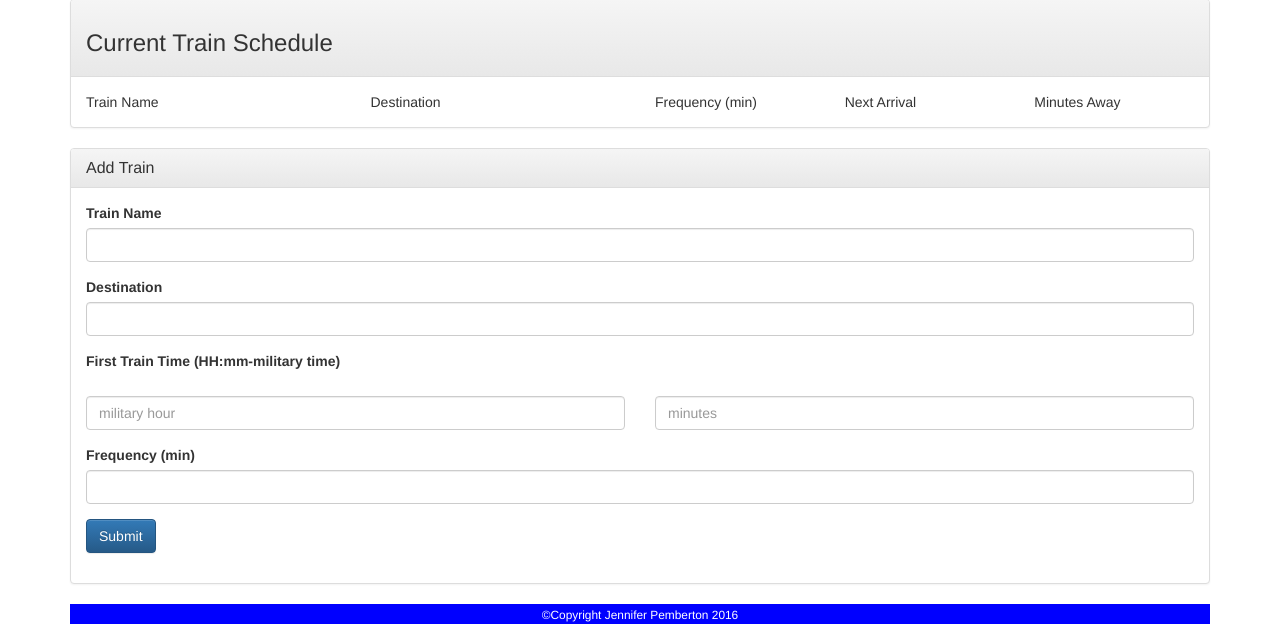
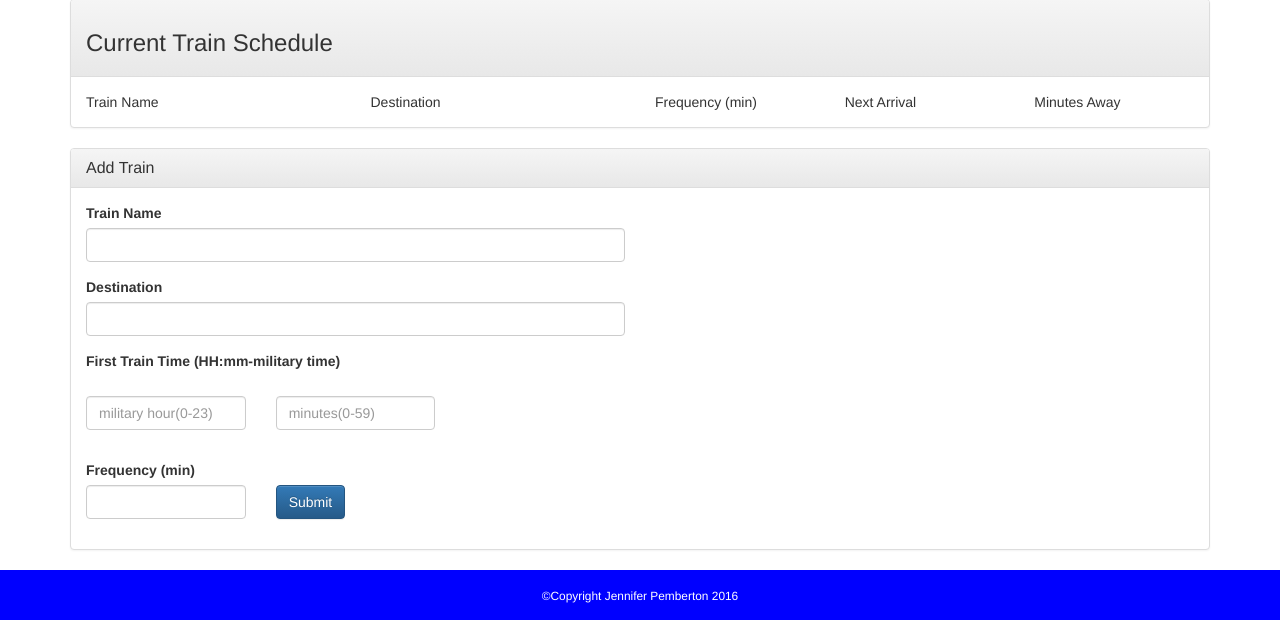
Before and after one commit to JenPhD/trains, a PHP site: page / in a window 1280 px wide. Shown: the part 319-943 px from the top of the page. Run offline with PHP 8.4, Linux system fonts and the light colour scheme; some libraries are stand-ins or nearby versions.

Commit message:
formatting and add new trains to div

```diff
--- a/assets/css/styles.css
+++ b/assets/css/styles.css
@@ -3,8 +3,24 @@
 	color: white;
 }
 
+#submitTrain {
+	margin-top: 25px;
+}
+
+#nameRow {
+	margin-left: 10px;
+}
+
+#destRow {
+	margin-left: 10px;
+}
+
+#freqRow {
+	margin-left: 10px;
+}
 .footer {
 	background-color: blue;
 	color: white;
+	padding: 15px;
 	text-align: center;
 }
--- a/assets/javascript/app.js
+++ b/assets/javascript/app.js
@@ -13,7 +13,8 @@
 	//Initial values
 	var trainName = "";
 	var trainDest = "";
-	var trainTime = "";
+	var trainHours = "";
+	var trainMinutes = "";
 	var trainFreq = 0;
 
 //Button for adding trains
@@ -22,7 +23,8 @@
 	//Getting new train input
 	trainName = $('#addName').val().trim();
 	trainDest = $('#addDestination').val().trim();
-	trainTime = $('#addTime').val().trim();
+	trainHours = $('#addHours').val().trim();
+	trainMinutes = $('#addMinutes').val().trim();
 	trainFreq = $('#addFreq').val().trim();
 
 	//Creating temporary object for holding train data
@@ -30,7 +32,8 @@
 	var newTrain = {
 		name: trainName,
 		destination: trainDest,
-		time: trainTime,
+		hours: trainHours,
+		minutes: trainMinutes,
 		frequency: trainFreq
 	}
 
@@ -41,15 +44,25 @@
 	})
 
 	//Logs everything to the console
-	console.log(newTrain.name);
-	console.log(newTrain.destination);
-	console.log(newTrain.time);
-	console.log(newTrain.frequency);
+	// console.log(newTrain.name);
+	// console.log(newTrain.destination);
+	// console.log(newTrain.hours);
+	// console.log(newTrain.minutes);
+	// console.log(newTrain.frequency);
+
+	//Add trains to the schedule
+	$('#name').append('<div class="row" id="nameRow">');
+	$('#nameRow').append(newTrain.name);
+	$('#destination').append('<div class="row" id="destRow">');
+	$('#destRow').append(newTrain.destination);
+	$('#frequency').append('<div class="row" id="freqRow">');
+	$('#freqRow').append(newTrain.frequency);
 
 	// Clears all of the text-boxes
 	$("#addName").val("");
 	$("#addDestination").val("");
-	$("#addTime").val("");
+	$("#addHours").val("");
+	$("#addMinutes").val("");
 	$("#addFreq").val("");
 
 	//Prevents moving to new page
@@ -64,11 +77,14 @@
 	// Store everything into a variable.
 	var trainName = childSnapshot.val().name;
 	var trainDest = childSnapshot.val().destination;
-	var trainTime = childSnapshot.val().time;
+	var trainHours = childSnapshot.val().hours;
+	var trainMinutes = childSnapshot.val().minutes;
 	var trainFreq = childSnapshot.val().frequency;
 
 	//Make sure the time is in the right format
 
 
 
+
+
 });
--- a/index.html
+++ b/index.html
@@ -13,6 +13,8 @@
 	<!-- Optional theme -->
 	<link rel="stylesheet" href="https://maxcdn.bootstrapcdn.com/bootstrap/3.3.6/css/bootstrap-theme.min.css" integrity="sha384-fLW2N01lMqjakBkx3l/M9EahuwpSfeNvV63J5ezn3uZzapT0u7EYsXMjQV+0En5r" crossorigin="anonymous">
 
+	<!-- sticky footer/not sure why this is messing up formatting of panel
+ 	<link href="assets/css/sticky-footer.css" type="text/css" rel="stylesheet"> -->
 	<!-- Site specific overrides -->
 	<link rel="stylesheet" type="text/css" href="assets/css/styles.css">
 
@@ -47,7 +49,7 @@
 		</div>
 	</div>
 
-	<!-- Make Your Bid -->
+	<!-- Add Train Panel -->
 	<div class="row">
 		<div class="col-lg-12">
 			<div class="panel panel-default">
@@ -56,31 +58,41 @@
 				</div>
 				<div class="panel-body">
 					<form>
-						<div class="form-group">
+						<div class="row">
+							<div class="form-group col-xs-6">
 								<label for="trainName">Train Name</label>
 								<input type="text" class="form-control" id="addName">
 							</div>
-						<div class="form-group">
+						</div>
+						<div class="row">
+							<div class="form-group col-xs-6">
 								<label for="destination">Destination</label>
 								<input type="text" class="form-control" id="addDestination">
+							</div>
 						</div>
 						<div class="form-group">
 							<label for=trTime>First Train Time (HH:mm-military time)</label>
 							<div class = "row">
-								<div class="form-group col-xs-6">
+								<div class="form-group col-xs-2">
 									<label for="firstHour"></label>
-									<input type="number" class="form-control" id="addHours" placeholder="military hour" min="0" max="23">
+									<input type="number" class="form-control" id="addHours" placeholder="military hour(0-23)" min="0" max="23">
 								</div>
-								<div class="form-group col-xs-6">
+								<div class="form-group col-xs-2">
 									<label for="firstMinutes"></label>
-									<input type="number" class="form-control" id="addMinutes" placeholder="minutes" min="1" max="59">
+									<input type="number" class="form-control" id="addMinutes" placeholder="minutes(0-59)" min="1" max="59">
 								</div>
 							</div>
-						<div class="form-group">
+						</div>
+						<div class="row">
+							<div class="form-group col-xs-2">
 								<label for="freqMin">Frequency (min)</label>
-							<input type="number" min="1" max="24" class="form-control" id="addFreq">
+								<input type="number" min="1" max="1380" class="form-control" id="addFreq">
 							</div>
+							<div class="form-group col-xs-2">
 								<button id="submitTrain" type="submit" class="btn btn-primary">Submit</button>
+							</div>
+						</div>
+
 					</form>
 
 				</div>
```
Lines whose indentation alone changed are shown as unchanged.
